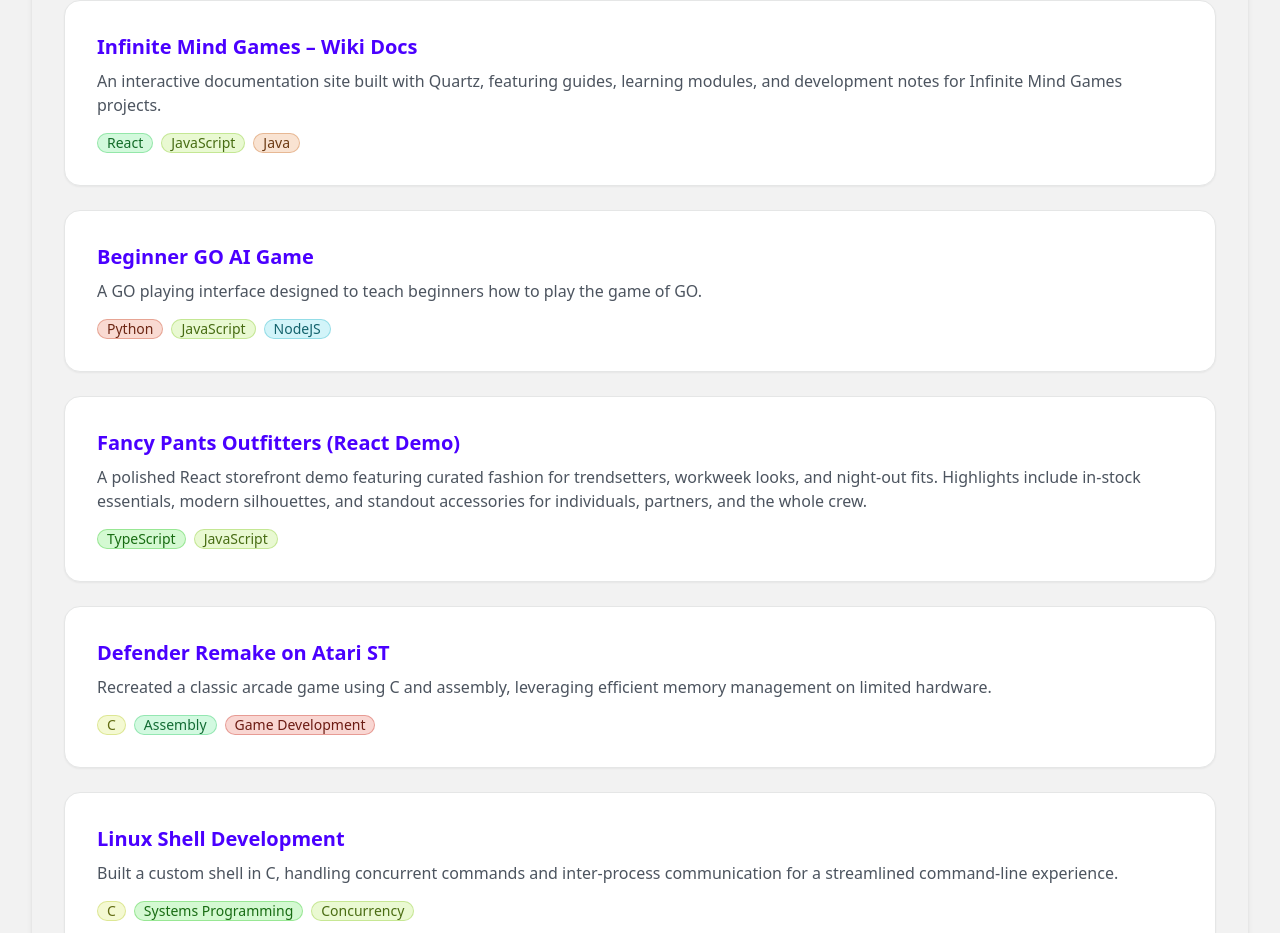
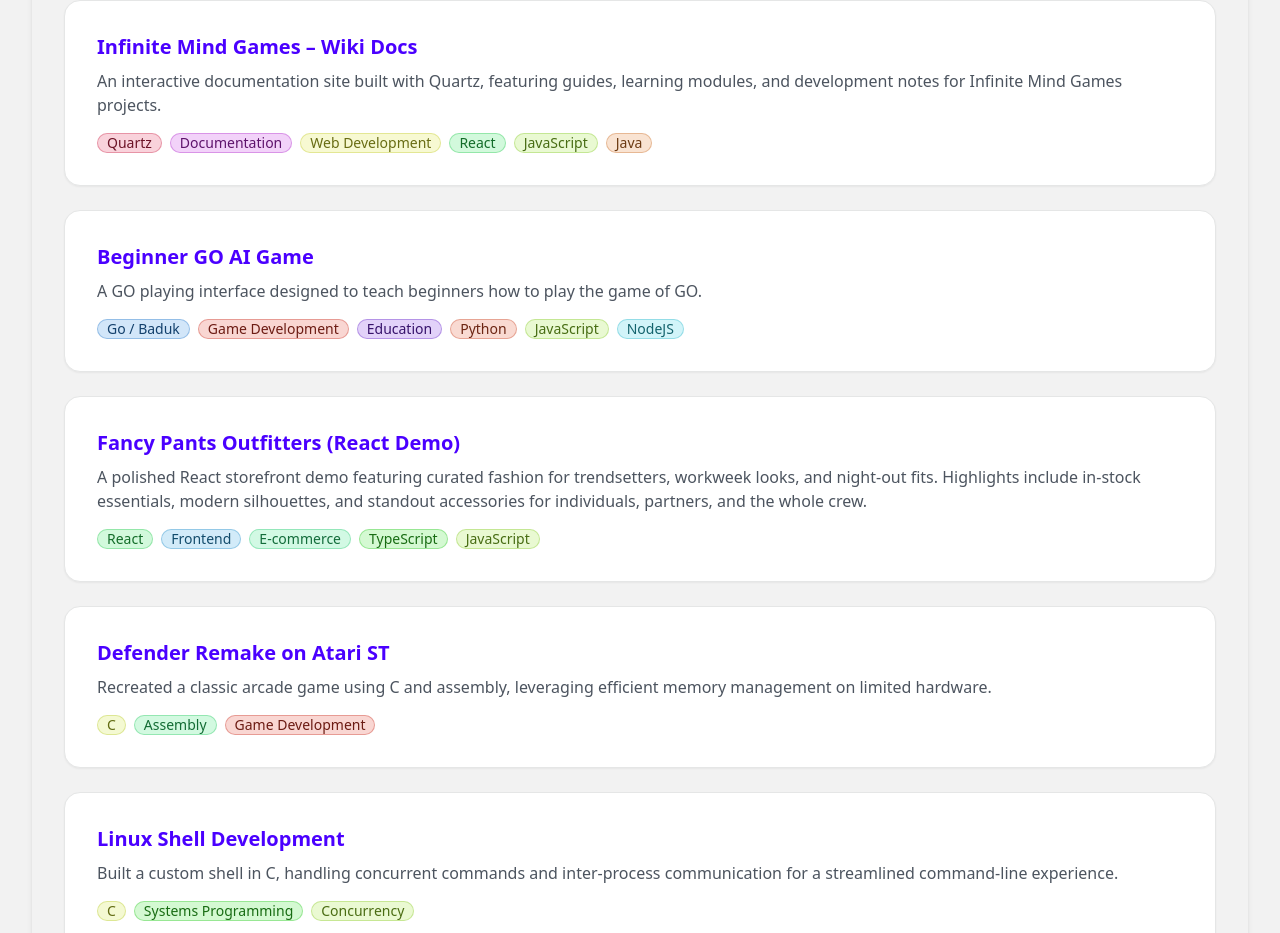
Before and after one commit to axyl-casc/axyl-casc.github.io, a React (Vite) app: page / in a window 1280 px wide. Shown: the part 2360-3293 px from the top of the page. Built offline with nearby package versions, Linux system fonts and the light colour scheme.

Commit message:
Append new tech tags without replacing existing project tags

```diff
--- a/src/projects.ts
+++ b/src/projects.ts
@@ -15,7 +15,7 @@ export const projects: Project[] = [
     description: 'An interactive documentation site built with Quartz, featuring guides, learning modules, and development notes for Infinite Mind Games projects.',
     projectUrl: 'https://infinite-mind-pictures-inc.github.io/Infinite-Mind-Wiki/',
     section: 'featured',
-    tags: ['React', 'JavaScript', 'Java']
+    tags: ['Quartz', 'Documentation', 'Web Development', 'React', 'JavaScript', 'Java']
   },
   {
     slug: 'beginner-go-ai-game',
@@ -23,7 +23,7 @@ export const projects: Project[] = [
     description: 'A GO playing interface designed to teach beginners how to play the game of GO.',
     projectUrl: 'https://zxnashx.itch.io/beginner-go-game',
     section: 'featured',
-    tags: ['Python', 'JavaScript', 'NodeJS']
+    tags: ['Go / Baduk', 'Game Development', 'Education', 'Python', 'JavaScript', 'NodeJS']
   },
   {
     slug: 'fancy-pants-outfitters-react-demo',
@@ -31,7 +31,7 @@ export const projects: Project[] = [
     description: 'A polished React storefront demo featuring curated fashion for trendsetters, workweek looks, and night-out fits. Highlights include in-stock essentials, modern silhouettes, and standout accessories for individuals, partners, and the whole crew.',
     projectUrl: 'https://acare3.github.io/4513_2_website/',
     section: 'featured',
-    tags: ['TypeScript', 'JavaScript']
+    tags: ['React', 'Frontend', 'E-commerce', 'TypeScript', 'JavaScript']
   },
   {
     slug: 'defender-remake-atari-st',
```
